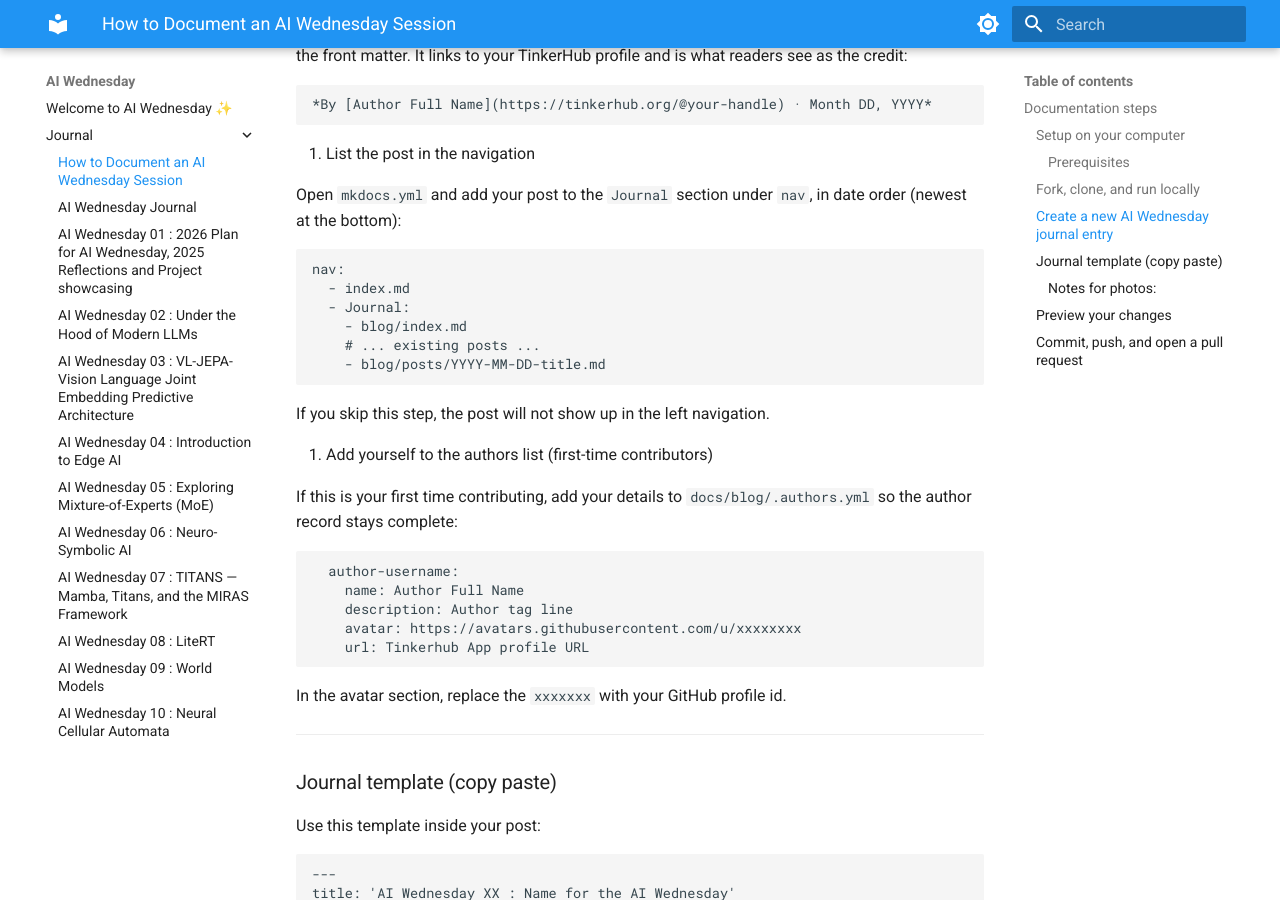
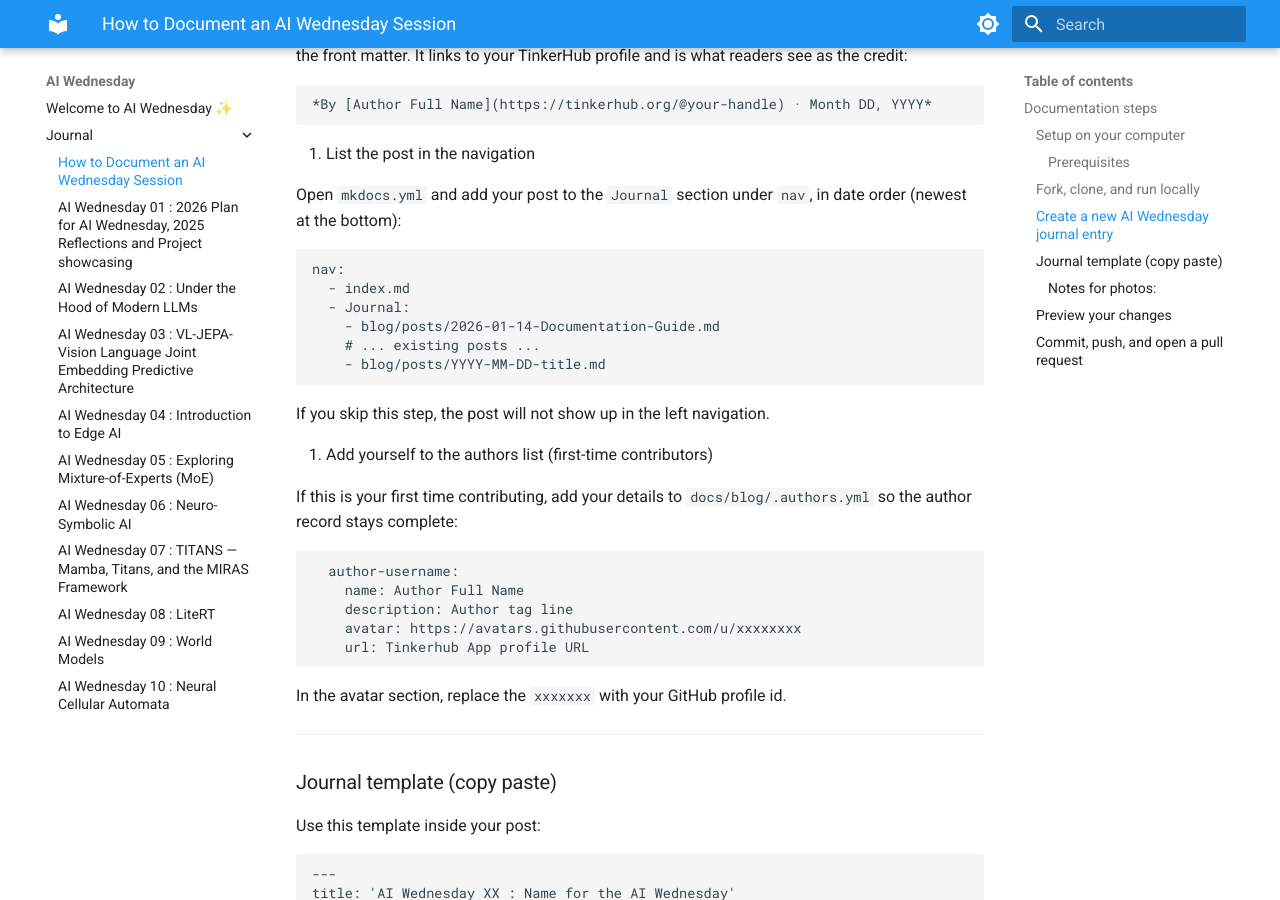
Before and after one commit to tinkerhub/AIWednesday, an MkDocs documentation site: the page built from docs/blog/posts/2026-01-14-Documentation-Guide.md, in a window 1280 px wide and 900 px high, scrolled down 2471 px. Built offline with MkDocs 1.6.1 and Material for MkDocs 9.7.7, drawn with Linux system fonts in a browser that asks for light colours.

Commit message:
Pinnedblog

````diff
--- a/docs/blog/index.md
+++ /dev/null
@@ -1 +0,0 @@
-# AI Wednesday Journal
--- a/docs/blog/posts/2026-01-14-Documentation-Guide.md
+++ b/docs/blog/posts/2026-01-14-Documentation-Guide.md
@@ -120,7 +120,7 @@ Open `mkdocs.yml` and add your post to the `Journal` section under `nav`, in dat
 nav:
   - index.md
   - Journal:
-    - blog/index.md
+    - blog/posts/2026-01-14-Documentation-Guide.md
     # ... existing posts ...
     - blog/posts/YYYY-MM-DD-title.md
 ```
--- a/mkdocs.yml
+++ b/mkdocs.yml
@@ -26,7 +26,6 @@ nav:
   - index.md
   - Journal:
     - blog/posts/2026-01-14-Documentation-Guide.md
-    - blog/index.md
     - blog/posts/2026-01-07-AI-Wednesday.md
     - blog/posts/2026-01-14-under-the-hood-of-LLM.md
     - blog/posts/2026-01-21-VL-JEPA.md
````
Also changed, not shown: site/404.html, site/blog/index.html (deleted), site/blog/posts/2026-01-07-AI-Wednesday/index.html, site/blog/posts/2026-01-14-Documentation-Guide/index.html, site/blog/posts/2026-01-14-under-the-hood-of-LLM/index.html, site/blog/posts/2026-01-21-VL-JEPA/index.html, site/blog/posts/2026-01-28-Introduction-to-Edge-AI/index.html, site/blog/posts/2026-03-25-Exploring-Mixture-of-Experts/index.html, site/blog/posts/2026-04-22-Neuro-Symbolic-AI/index.html, site/blog/posts/2026-04-29-TITANS/index.html, site/blog/posts/2026-05-13-LiteRT/index.html, site/blog/posts/2026-05-27-World-Models/index.html, site/blog/posts/2026-06-10-Neural-Cellular-Automata/index.html, site/index.html, 2 more files, 1 other file.
